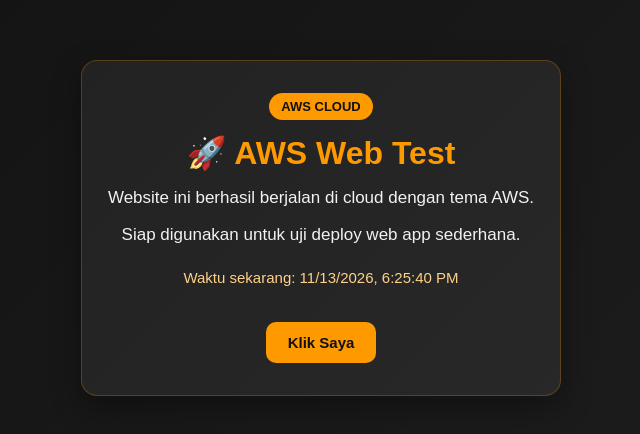
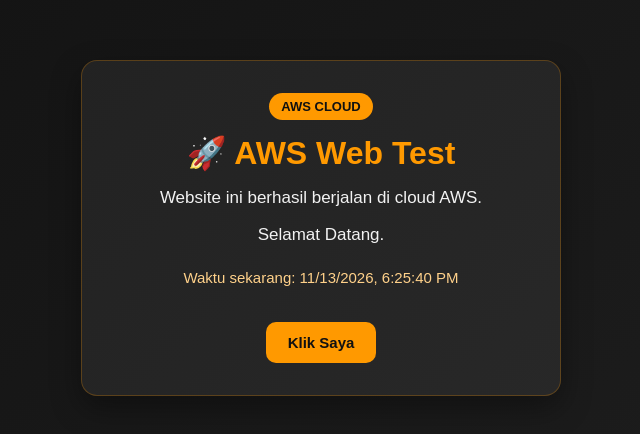
Before and after one commit to Nulgath777/praktikum_cloudcomputing, a plain HTML site: page index.html in a window 1280 px wide. Shown: the part 172-606 px from the top of the page, without its empty margins (319-959 px from the left). Drawn offline with Linux system fonts and the light colour scheme.

Commit message:
Update index.html

```diff
--- a/index.html
+++ b/index.html
@@ -85,8 +85,8 @@
     <div class="card">
         <div class="badge">AWS CLOUD</div>
         <h1>🚀 AWS Web Test</h1>
-        <p>Website ini berhasil berjalan di cloud dengan tema AWS.</p>
-        <p>Siap digunakan untuk uji deploy web app sederhana.</p>
+        <p>Website ini berhasil berjalan di cloud AWS.</p>
+        <p>Selamat Datang.</p>
         <p id="time"></p>
         <button class="btn" onclick="showMessage()">Klik Saya</button>
     </div>
```
